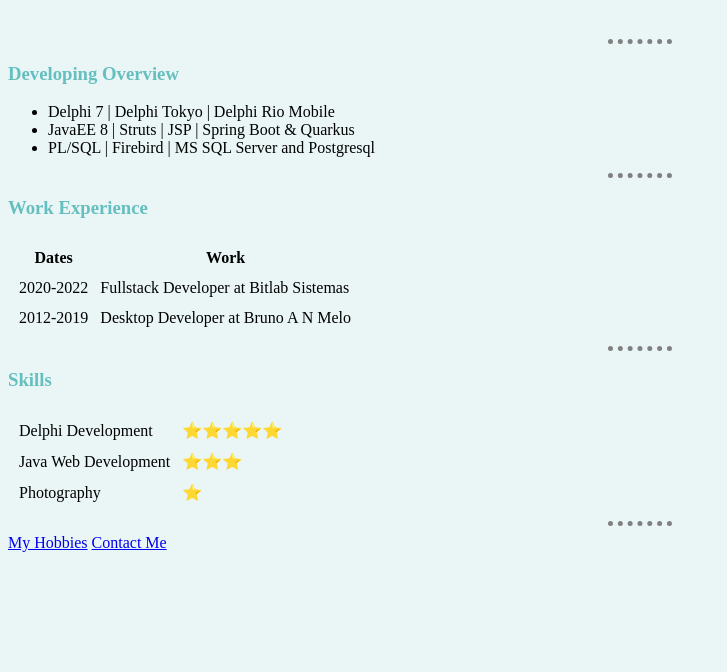
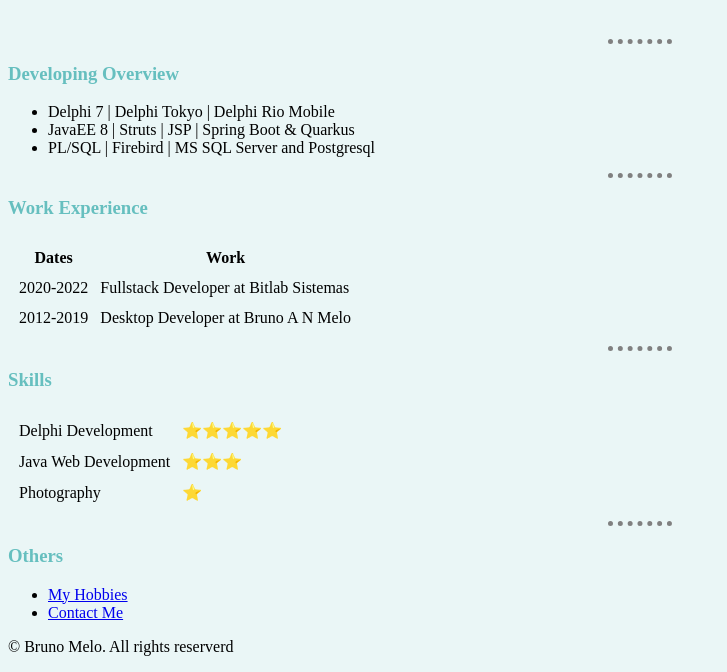
Before and after one commit to brunoxalexandre/website, a plain HTML site: page index.html in a window 1280 px wide. Shown: the part 186-858 px from the top of the page, without its empty margins (0-727 px from the left). Before the commit the page ends 800 px from the top, so only its background shows below. Drawn offline with Linux system fonts and the light colour scheme.

Commit message:
Adjustments

```diff
--- a/index.html
+++ b/index.html
@@ -78,7 +78,13 @@
     </table>
 
     <hr>
-    <a href="hobbies.html">My Hobbies</a></tr>
-    <a href="contact-me.html">Contact Me</a>
+
+    <h3> Others</h3>
+    <ul>
+        <li><a href="hobbies.html">My Hobbies</a></li>
+        <li><a href="contact-me.html">Contact Me</a></li>
+    </ul>
+
+    <footer><p>© Bruno Melo. All rights reserverd</p></footer>
 </body>
 </html>
```
